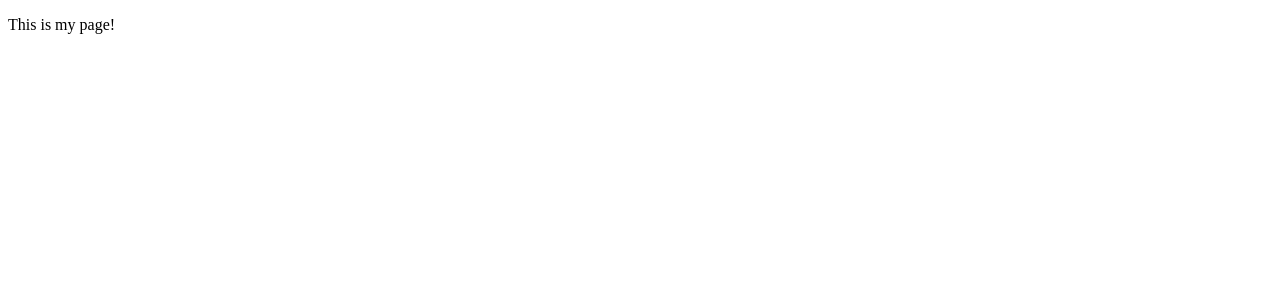
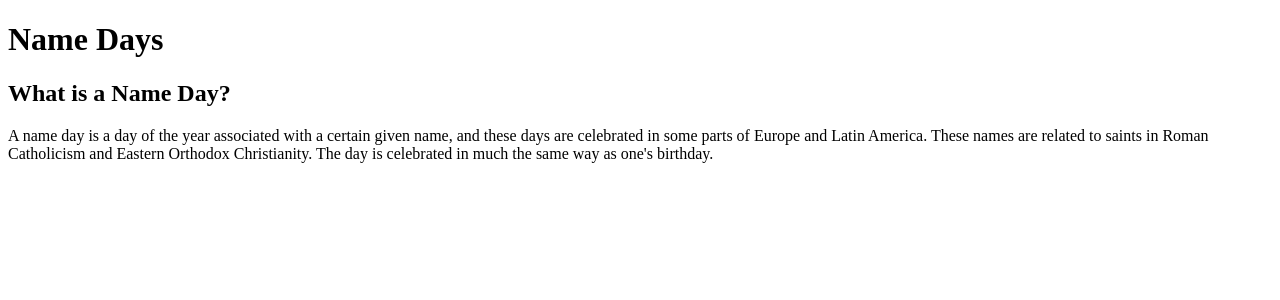
Before and after one commit to RootSeven/namedays, a Vue app: page / in a window 1280 px wide. Shown: the top 300 px of the page. Built offline with nearby package versions, Linux system fonts and the light colour scheme; no server answers.

Commit message:
Starts App.vue HTML, fetches today's names

```diff
--- a/src/App.vue
+++ b/src/App.vue
@@ -1,10 +1,26 @@
 <template>
-  <p>This is my page!</p>
+  <div>
+    <h1>Name Days</h1>
+    <h2>What is a Name Day?</h2>
+    <p>A name day is a day of the year associated with a certain given name, and these days are celebrated in some parts of Europe and Latin America. These names are related to saints in Roman Catholicism and Eastern Orthodox Christianity. The day is celebrated in much the same way as one's birthday.</p>
+  </div>
 </template>
 
 <script>
 export default {
+  name: "app",
 
+  data() {
+    return {
+      nameDayToday: {},
+    }
+  },
+
+  mounted() {
+    fetch('https://api.abalin.net/today')
+    .then( response => response.json() )
+    .then( nameDayToday => this.nameDayToday = nameDayToday );
+  },
 }
 </script>
 
```
